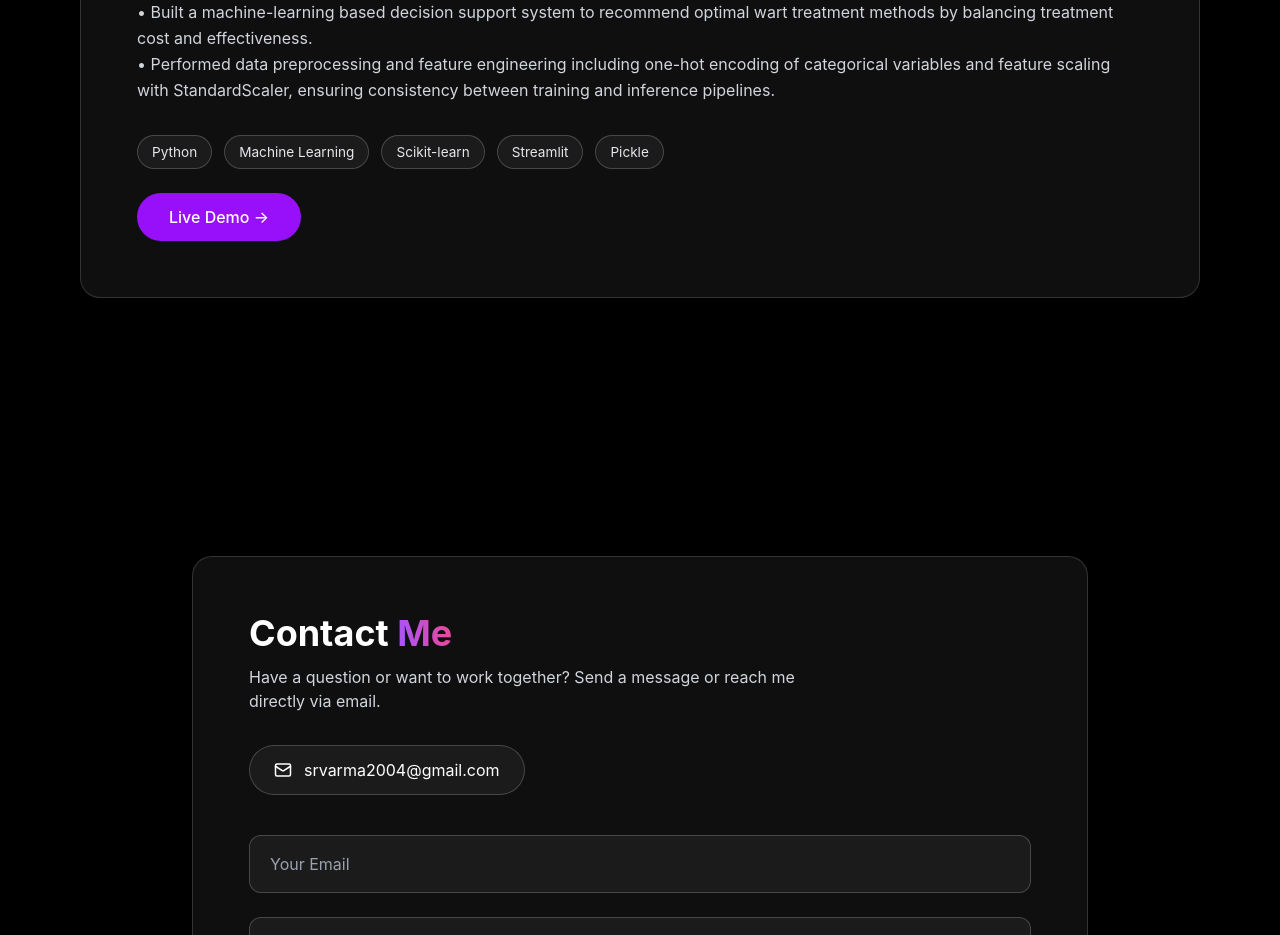
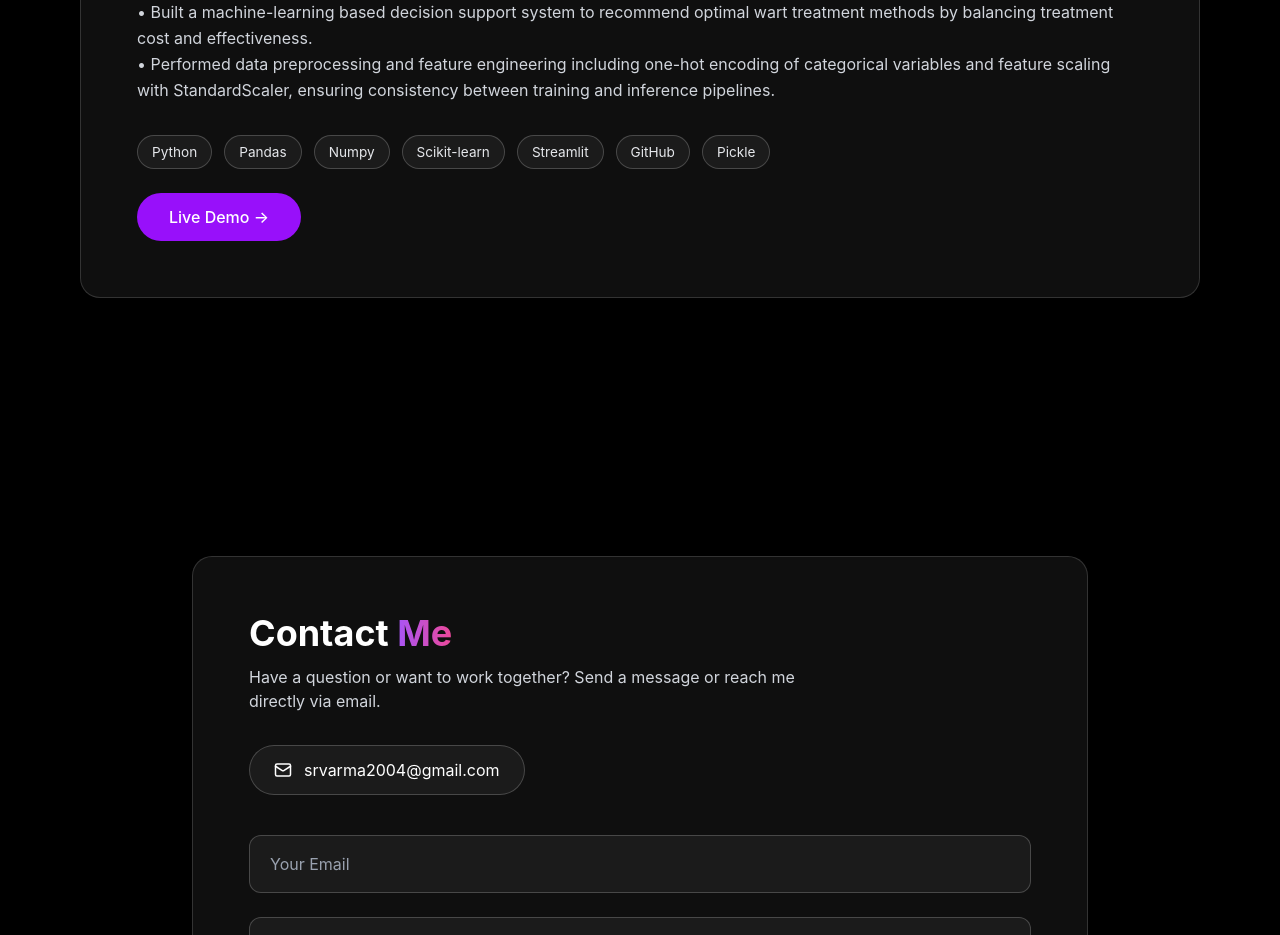
Before and after one commit to Srakeshvarma12/rakesh-portfolio, a React (Vite) app: page / in a window 1280 px wide. Shown: the part 2740-3675 px from the top of the page. Built offline with nearby package versions, Linux system fonts and the light colour scheme.

Commit message:
Added tech stack

```diff
--- a/src/components/Projects.jsx
+++ b/src/components/Projects.jsx
@@ -50,9 +50,11 @@ export default function Projects() {
         {/* TECH STACK */}
             <div className="flex flex-wrap gap-3 mt-5">
               <span className="tech-pill">Python</span>
-              <span className="tech-pill">Machine Learning</span>
+              <span className="tech-pill">Pandas</span>
+              <span className="tech-pill">Numpy</span>
               <span className="tech-pill">Scikit-learn</span>
               <span className="tech-pill">Streamlit</span>
+              <span className="tech-pill">GitHub</span>
               <span className="tech-pill">Pickle</span>
             </div>
             <br />
```
